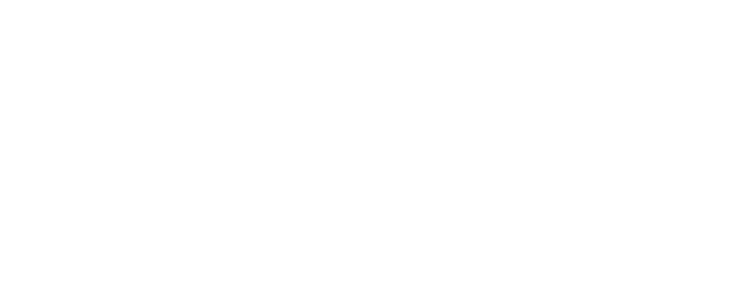
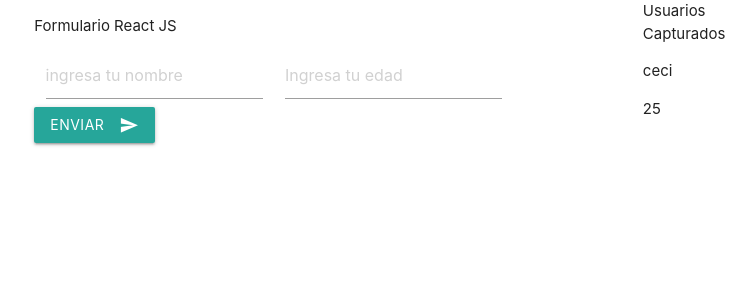
Before and after one commit to satoshi9394/form-with-react, a React (Create React App) app: page / in a window 1280 px wide. Shown: the top 300 px of the page, without its empty margins (169-925 px from the left). Built offline with nearby package versions, Linux system fonts and the light colour scheme.

Commit message:
agregando estrutura de componentes

```diff
--- a/public/index.html
+++ b/public/index.html
@@ -9,6 +9,11 @@
       name="description"
       content="Web site created using create-react-app"
     />
+    <!-- Compiled and minified CSS -->
+    <link rel="stylesheet" href="https://cdnjs.cloudflare.com/ajax/libs/materialize/1.0.0/css/materialize.min.css">
+    <link href="https://fonts.googleapis.com/icon?family=Material+Icons" rel="stylesheet">
+
+
     <link rel="apple-touch-icon" href="%PUBLIC_URL%/logo192.png" />
     <!--
       manifest.json provides metadata used when your web app is installed on a
--- a/src/App.js
+++ b/src/App.js
@@ -1,11 +1,13 @@
 import React from 'react';
 //import logo from './logo.svg';
 import './App.css';
+//Componente padre
+import FormContainer from './containers/FormContainer';
 
 const App = () => {
   return (
-    <div className="App">
-
+    <div className="container">
+      <FormContainer/>
     </div>
   );
 }
--- a/src/components/Button.jsx
+++ b/src/components/Button.jsx
@@ -0,0 +1,15 @@
+import React from 'react'
+
+
+
+const Button = props => {
+    return(
+        <button className="waves-effect waves-light btn"
+        onClick={props.action}>
+            <span>{props.title}</span>
+            <i className="material-icons right">send</i>
+        </button>
+    )
+}
+
+export default Button
--- a/src/components/Input.jsx
+++ b/src/components/Input.jsx
@@ -0,0 +1,23 @@
+import React from 'react'
+
+
+const Input = props => {
+    return(
+        <div className="form-group col s5">
+            <label htmlFor="props.name">
+                {props.title}
+            </label>
+            <input
+                className='validate'
+                id={props.name}
+                name={props.name}
+                type={props.inputType}
+                value={props.value}
+                placeholder={props.placeholder}
+                onChange={props.handleChange}
+                />
+        </div>
+    );
+}
+
+export default Input;
--- a/src/components/PreviewData.jsx
+++ b/src/components/PreviewData.jsx
@@ -0,0 +1,20 @@
+import React from 'react'
+
+
+const PreviewDate = props => {
+    const users = props.data.map((user, idx) => (
+        <div key={idx}>
+            <p>{user.name}</p>
+            <p>{user.age}</p>
+        </div>
+    ));
+
+    return(
+        <div className="col s4">
+            Usuarios Capturados
+            {users}
+        </div>
+    );
+}
+
+export default PreviewDate;
--- a/src/containers/FormContainer.jsx
+++ b/src/containers/FormContainer.jsx
@@ -0,0 +1,110 @@
+import React, {Component} from 'react'
+
+//componentes
+import Input from '../components/Input';
+import PreviewDate from '../components/PreviewData';
+import Button from '../components/Button'
+
+const INITIAL_STATE = [
+    {
+        name: "ceci",
+        age: '25'
+    }
+]
+
+
+class FormContainer extends Component {
+    constructor() {
+        super();
+        this.state ={
+            newUser: {
+                name: '',
+                age: ''
+            },
+            usersSaved: INITIAL_STATE
+        }
+        this.handleName = this.handleName.bind(this);
+        this.handleAge = this.handleAge.bind(this);
+        this.handleFormSubmmit = this.handleFormSubmmit.bind(this)
+
+    }
+
+    handleName(e){
+        let value = e.target.value
+        this.setState(
+          prevState => ({
+              newUser: {
+                ...prevState.newUser,
+                name: value
+            }
+          })
+        );
+    }
+
+    handleAge(e){
+        let value = e.target.value
+        this.setState(
+          prevState => ({
+              newUser: {
+                ...prevState.newUser,
+                age: value
+            }
+          })
+        );
+    }
+
+    handleFormSubmmit(e){
+        e.preventDefault();
+        let userData = this.state.newUser;
+        this.setState(prevState=>(
+                {
+                    usersSaved: [
+                      ...prevState.usersSaved,
+                      userData],
+                    newUser: {
+                        name: '',
+                        age:''
+                        }
+
+                }
+            )
+        )
+    }
+
+    render(){
+        return(
+            <div className="row">
+                <div className="col s8">
+                <p>Formulario React JS</p>
+                <form>
+                    <Input
+                    name='name'
+                    type='text'
+                    value={this.state.newUser.name}
+                    placeholder='ingresa tu nombre'
+                    handleChange={this.handleName}
+                    />
+                    <Input
+                    name='ages'
+                    type='number'
+                    value={this.state.newUser.age}
+                    placeholder='Ingresa tu edad'
+                    handleChange={this.handleAge}
+                    />
+                    <Button
+                        action={this.handleFormSubmmit}
+                        title='Enviar'
+                    />
+                </form>
+                </div>
+                <div className='col s4'>
+                    <PreviewDate
+                    data={this.state.usersSaved}
+                    />
+                </div>
+            </div>
+        );
+    }
+}
+
+export default FormContainer;
```
